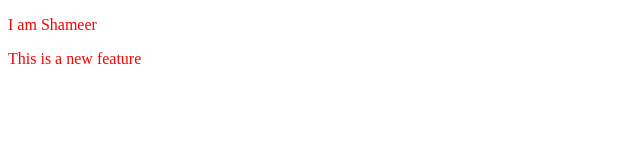
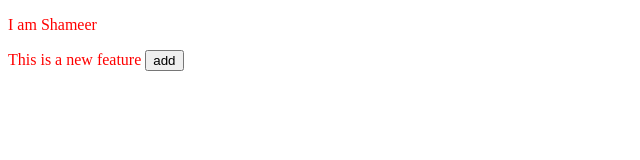
Before and after one commit to The-Coder-786/Practice, a plain HTML site: page index.html in a window 1280 px wide. Shown: the whole page, without its empty margins (0-640 px from the left). Drawn offline with Linux system fonts and the light colour scheme.

Commit message:
add a Button

```diff
--- a/index.html
+++ b/index.html
@@ -8,6 +8,6 @@
 </head>
 <body>
     <p>I am Shameer</p>
-    <p>This is a new feature</p>
+    <p>This is a new feature <button>add</button></p>
 </body>
 </html>
```
